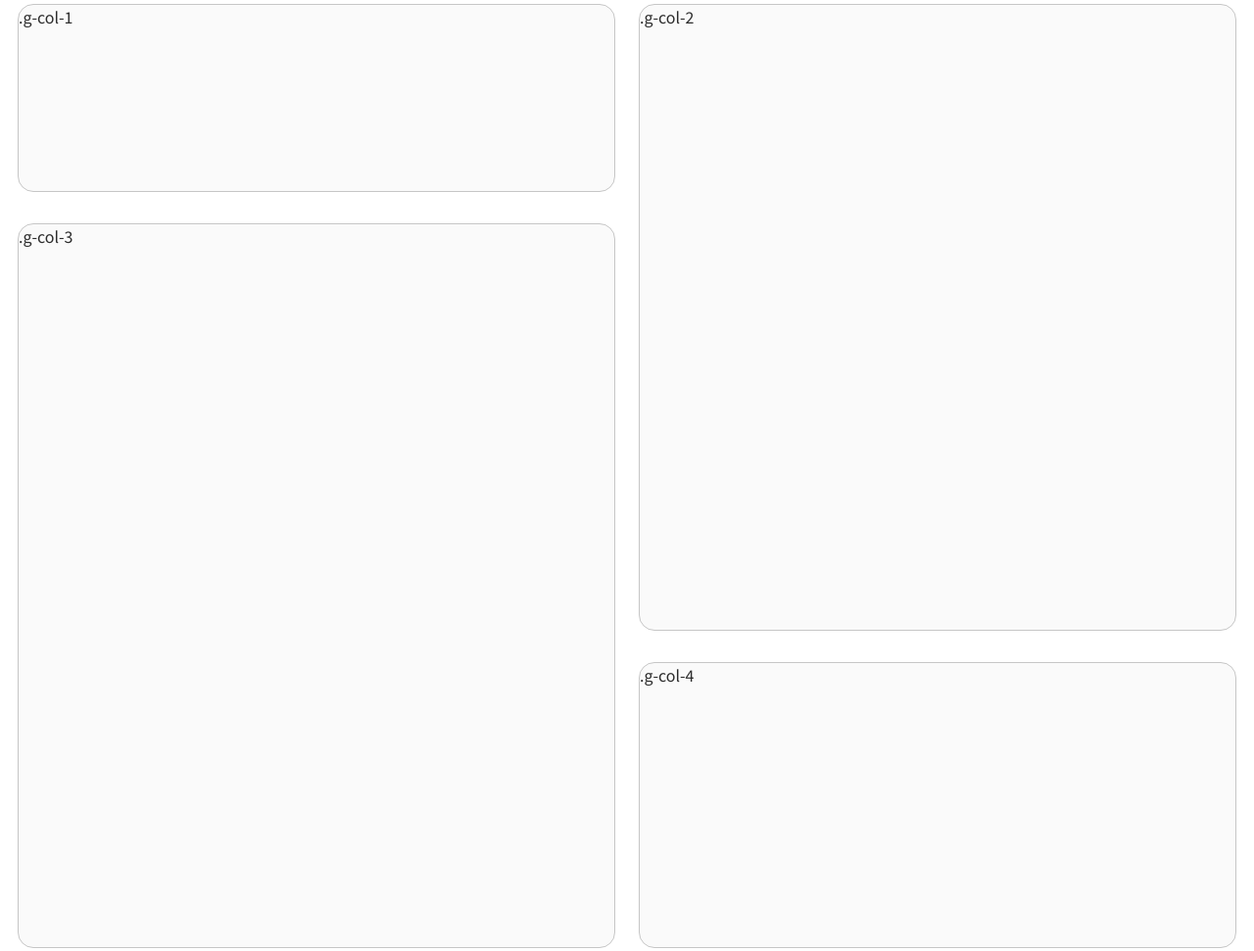
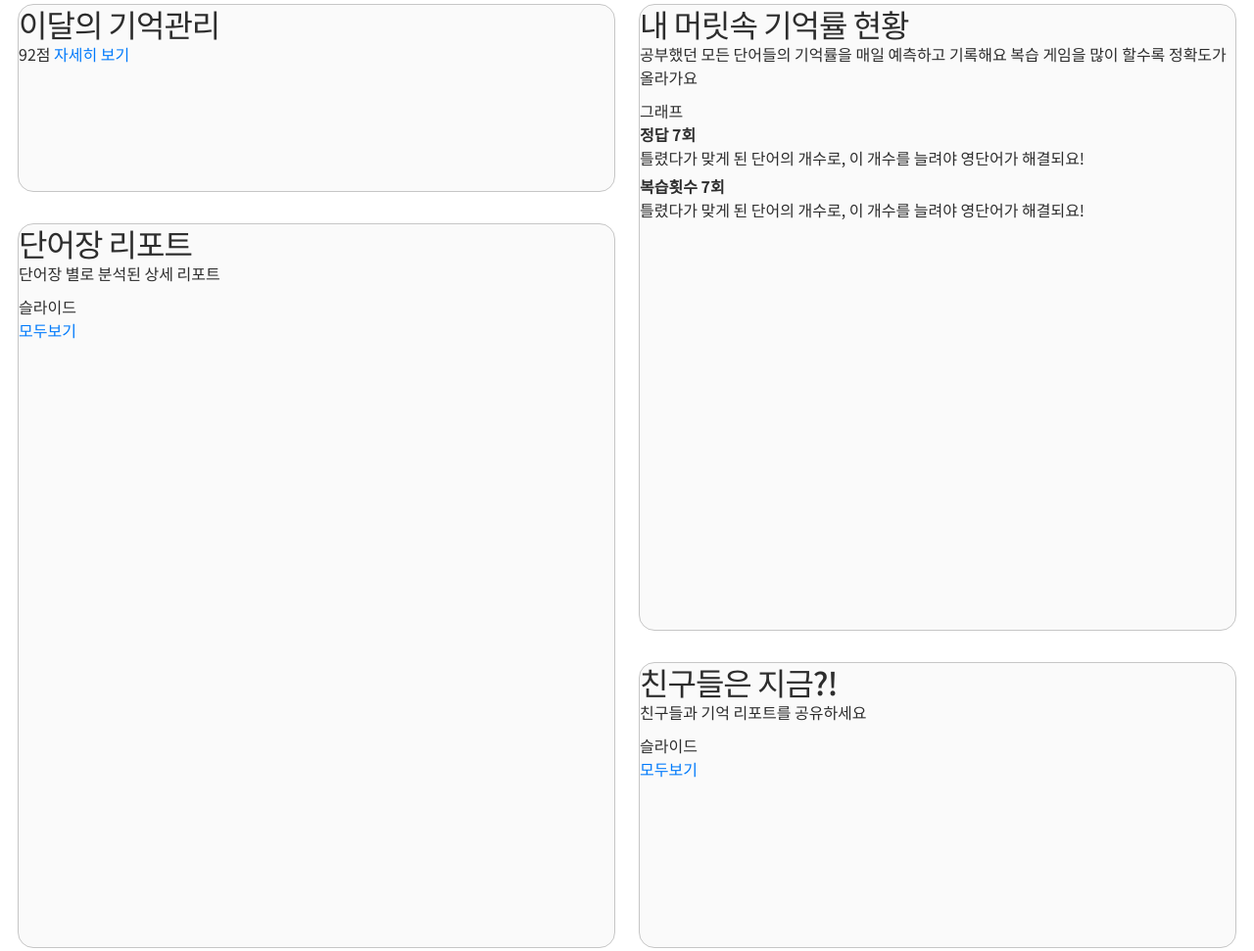
Before and after one commit to icodetree/bootstrap, a website: page dist/status/home.html in a window 1280 px wide. Shown: the part 935-1906 px from the top of the page at 98% size. Drawn offline with Linux system fonts and the light colour scheme; files that its build step writes are made by us from their sources; files whose address does not match are found by name.

Commit message:
add status markup

```diff
--- a/dist/status/home.html
+++ b/dist/status/home.html
@@ -660,11 +660,63 @@
 
                     <!-- grid -->
                     <section class="ginfo mx-3">
-                        <div class="ginfo__item">.g-col-1</div>
-                        <div class="ginfo__item">.g-col-2</div>
+                        <!-- 이달의 기억관리 -->
+                        <div class="ginfo__item">
+                            <dl class="score">
+                                <dt><h2>이달의 기억관리</h2></dt>
+                                <dd>
+                                    <span>92점</span>
+                                    <a href="#">자세히 보기</a>
+                                </dd>
+                            </dl>
+                        </div>
+                        <!-- 내 머릿속 기억률 현황 -->
+                        <div class="ginfo__item">
+                            <div class="memory">
+                                <h2>내 머릿속 기억률 현황</h2>
+                                <p>
+                                    공부했던 모든 단어들의 기억률을 매일
+                                    예측하고 기록해요 복습 게임을 많이 할수록
+                                    정확도가 올라가요
+                                </p>
 
-                        <div class="ginfo__item">.g-col-3</div>
-                        <div class="ginfo__item">.g-col-4</div>
+                                <div class="memory__graph">그래프</div>
+                                <div class="memory__count">
+                                    <dl>
+                                        <dt>정답 <strong>7회</strong></dt>
+                                        <dd>
+                                            틀렸다가 맞게 된 단어의 개수로, 이
+                                            개수를 늘려야 영단어가 해결되요!
+                                        </dd>
+                                    </dl>
+                                    <dl>
+                                        <dt>복습횟수 <strong>7회</strong></dt>
+                                        <dd>
+                                            틀렸다가 맞게 된 단어의 개수로, 이
+                                            개수를 늘려야 영단어가 해결되요!
+                                        </dd>
+                                    </dl>
+                                </div>
+                            </div>
+                        </div>
+                        <!-- 단어장 리포트 -->
+                        <div class="ginfo__item">
+                            <div class="report">
+                                <h2>단어장 리포트</h2>
+                                <p>단어장 별로 분석된 상세 리포트</p>
+                                <div class="report__slide">슬라이드</div>
+                                <a href="#">모두보기</a>
+                            </div>
+                        </div>
+                        <!-- 친구들은 지금?! -->
+                        <div class="ginfo__item">
+                            <div class="friends">
+                                <h2>친구들은 지금?!</h2>
+                                <p>친구들과 기억 리포트를 공유하세요</p>
+                                <div class="friends__slide">슬라이드</div>
+                                <a href="#">모두보기</a>
+                            </div>
+                        </div>
                     </section>
                 </div>
             </main>
```
